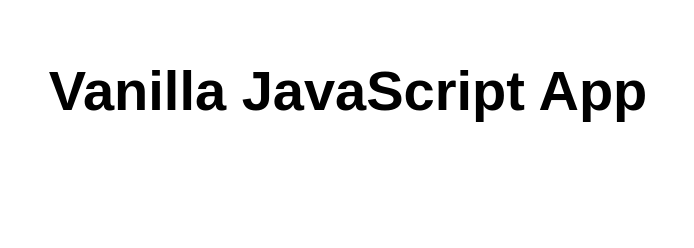
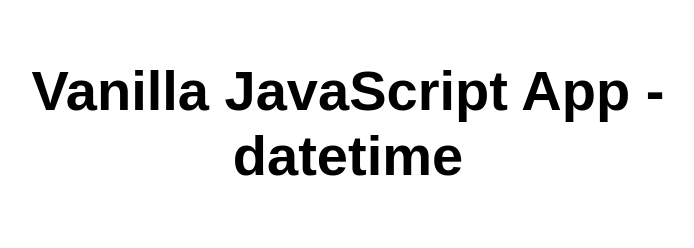
Before and after one commit to Venkat-Muthu/mystaticwebapp, a plain HTML site: page src/index.html in a window 1280 px wide. Shown: the whole page, without its empty margins (292-986 px from the left). Drawn offline with Linux system fonts and the light colour scheme.

Commit message:
datetime added

```diff
--- a/src/index.html
+++ b/src/index.html
@@ -10,7 +10,7 @@
 
 <body>
   <main>
-    <h1>Vanilla JavaScript App</h1>
+    <h1>Vanilla JavaScript App - datetime</h1>
   </main>
 </body>
 
```
